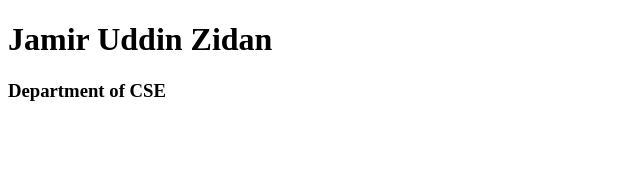
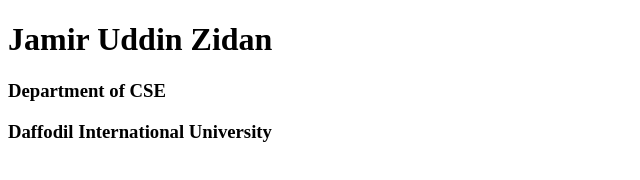
Before and after one commit to zidan555/second-repo, a plain HTML site: page index.html in a window 1280 px wide. Shown: the whole page, without its empty margins (0-640 px from the left). Drawn offline with Linux system fonts and the light colour scheme.

Commit message:
University Name

```diff
--- a/index.html
+++ b/index.html
@@ -9,6 +9,7 @@
 <body>
     <h1>Jamir Uddin Zidan</h1>
     <h3>Department of CSE</h3>
+    <h3>Daffodil International University</h3>
 
 
 </body>
```
